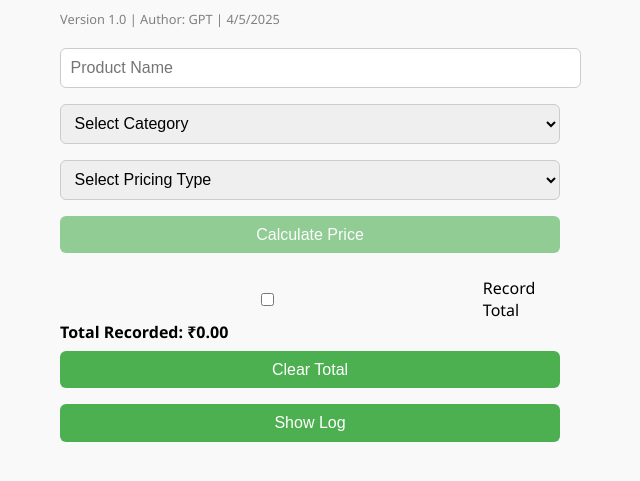
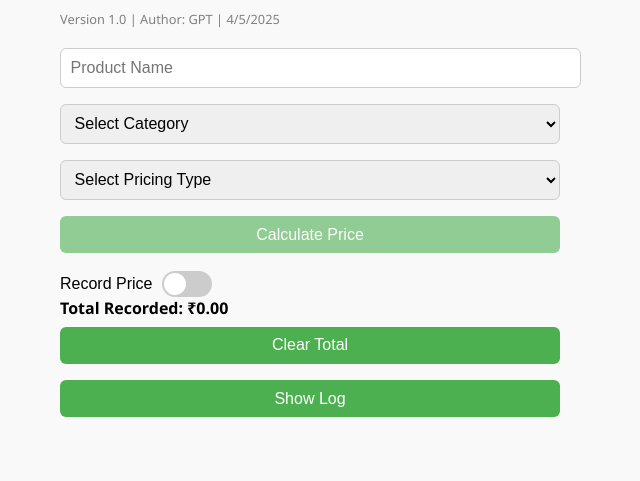
Before and after one commit to svn-git-21/pricing_calculator, a plain HTML site: page index.html in a window 1280 px wide. Shown: the part 105-586 px from the top of the page, without its empty margins (330-970 px from the left). Drawn offline with Linux system fonts and the light colour scheme.

Commit message:
Add files via upload

```diff
--- a/index.html
+++ b/index.html
@@ -55,10 +55,16 @@
     <button id="calculateBtn" disabled>Calculate Price</button>
     <div id="result" class="result"></div>
 
-    <label class="record-toggle">
+    <!-- <label>
       <input type="checkbox" id="recordToggle" />
-      Record Total
-    </label>
+      <span class="record-toggle"></span>
+    </label> -->
+
+    <div class="toggle-wrapper">
+      <span>Record Price</span>
+      <div class="record-toggle" id="recordToggle"></div>
+    </div>
+
     <div id="recordedTotal" class="recorded">Total Recorded: ₹0.00</div>
     <button id="clearTotal">Clear Total</button>
 
--- a/script.js
+++ b/script.js
@@ -63,7 +63,7 @@ const calculatePrice = () => {
 
   result.textContent = `Calculated Price: ₹${price.toFixed(2)}`;
 
-  if (recordToggle.checked) {
+  if (recordToggle.classList.contains('active')) {
     totalRecorded += price;
     recordedTotal.textContent = `Total Recorded: ₹${totalRecorded.toFixed(2)}`;
   }
@@ -130,11 +130,23 @@ const openLogWindow = () => {
     </body>
     </html>`;
   logWin.document.write(html);
+  logWin.document.close();
+
 };
 
 const toggleTheme = () => {
   document.body.classList.toggle("dark");
 };
+
+const toggle = document.getElementById('recordToggle');
+
+toggle.addEventListener('click', () => {
+  toggle.classList.toggle('active');
+
+  // Optional: log the state
+  const isActive = toggle.classList.contains('active');
+  console.log('Toggle is now', isActive ? 'ON' : 'OFF');
+});
 
 document.addEventListener("DOMContentLoaded", () => {
   pricingType.addEventListener("change", () => {
--- a/styles.css
+++ b/styles.css
@@ -76,11 +76,49 @@ button:disabled {
   font-weight: bold;
 }
 
-.record-toggle {
+/* .record-toggle {
   display: flex;
   align-items: center;
   gap: 0.5em;
   margin-top: 1em;
+} */
+
+.toggle-wrapper {
+  display: flex;
+  align-items: center;
+  gap: 10px;
+  font-family: sans-serif;
+  font-size: 16px;
+}
+
+.record-toggle {
+  width: 50px;
+  height: 26px;
+  background-color: #ccc;
+  border-radius: 34px;
+  position: relative;
+  cursor: pointer;
+  transition: background-color 0.3s;
+}
+
+.record-toggle::before {
+  content: "";
+  position: absolute;
+  width: 22px;
+  height: 22px;
+  left: 2px;
+  top: 2px;
+  background-color: white;
+  border-radius: 50%;
+  transition: transform 0.3s;
+}
+
+.record-toggle.active {
+  background-color: #4caf50;
+}
+
+.record-toggle.active::before {
+  transform: translateX(24px);
 }
 
 .recorded {
```
